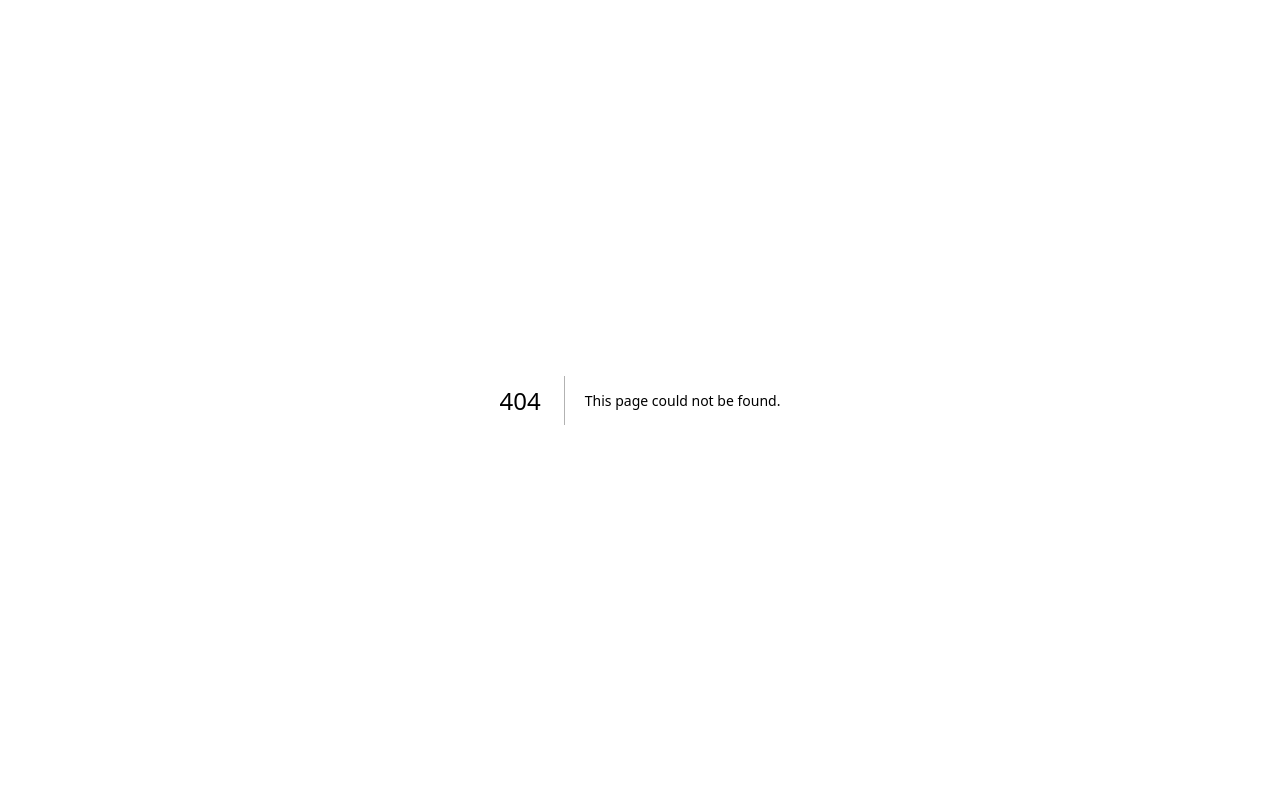
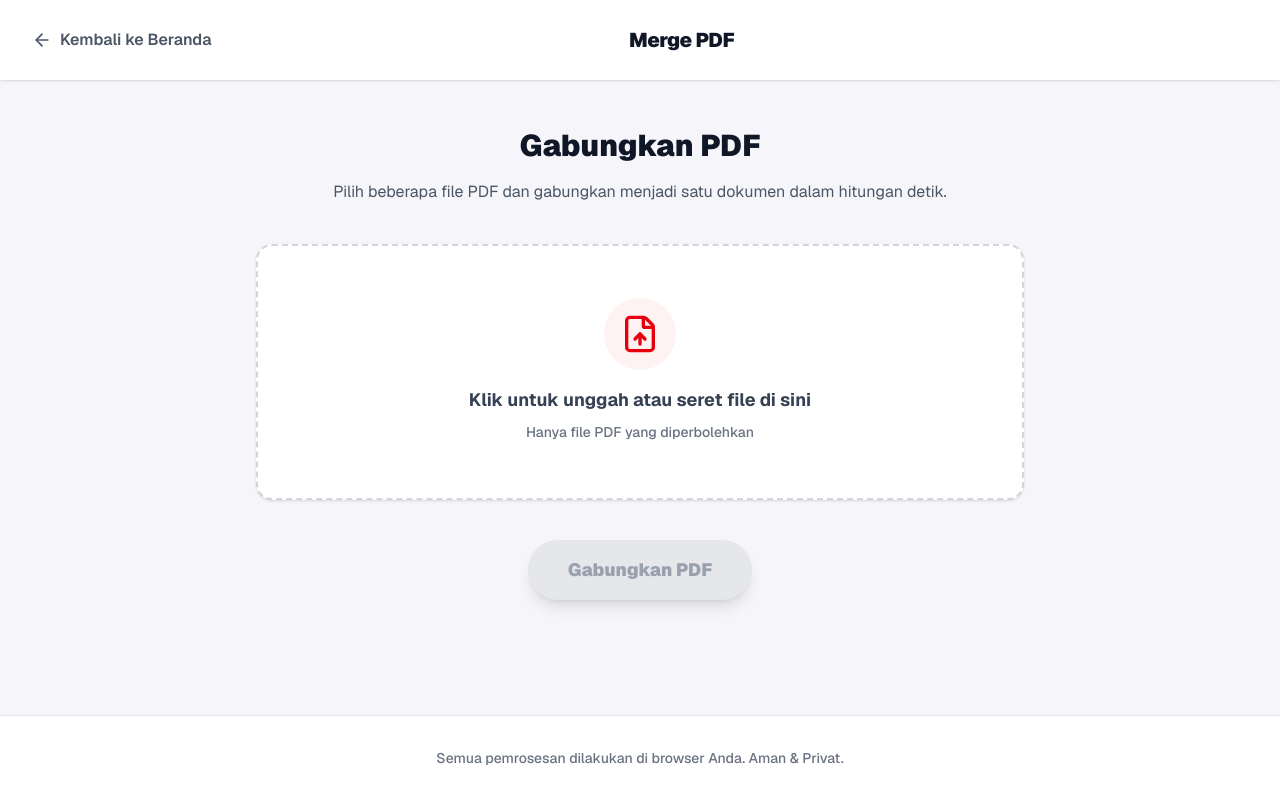
Before and after one commit to Ramelio-bot/global-pdf, a Next.js app: page /merge in a window 1280 px wide. Before the commit this address had no page. Built offline with nearby package versions, Linux system fonts and the light colour scheme.

Commit message:
feat: add working client-side PDF merger

```diff
--- a/package.json
+++ b/package.json
@@ -11,6 +11,7 @@
   "dependencies": {
     "lucide-react": "^1.11.0",
     "next": "16.2.4",
+    "pdf-lib": "^1.17.1",
     "react": "19.2.4",
     "react-dom": "19.2.4"
   },
--- /dev/null
+++ b/src/app/merge/page.tsx
@@ -0,0 +1,158 @@
+"use client";
+
+import { useState } from "react";
+import { PDFDocument } from "pdf-lib";
+import { FileUp, ArrowLeft, X, FileText, Loader2 } from "lucide-react";
+import Link from "next/link";
+
+export default function MergePage() {
+  const [files, setFiles] = useState<File[]>([]);
+  const [isMerging, setIsMerging] = useState(false);
+
+  const handleFileChange = (e: React.ChangeEvent<HTMLInputElement>) => {
+    if (e.target.files) {
+      const newFiles = Array.from(e.target.files);
+      setFiles((prev) => [...prev, ...newFiles]);
+    }
+  };
+
+  const removeFile = (index: number) => {
+    setFiles((prev) => prev.filter((_, i) => i !== index));
+  };
+
+  const mergePDFs = async () => {
+    if (files.length < 2) return;
+    setIsMerging(true);
+
+    try {
+      const mergedPdf = await PDFDocument.create();
+
+      for (const file of files) {
+        const arrayBuffer = await file.arrayBuffer();
+        const pdf = await PDFDocument.load(arrayBuffer);
+        const copiedPages = await mergedPdf.copyPages(pdf, pdf.getPageIndices());
+        copiedPages.forEach((page) => mergedPdf.addPage(page));
+      }
+
+      const pdfBytes = await mergedPdf.save();
+      const blob = new Blob([pdfBytes.buffer as BlobPart], { type: "application/pdf" });
+      const url = URL.createObjectURL(blob);
+
+      const link = document.createElement("a");
+      link.href = url;
+      link.download = "merged_result.pdf";
+      document.body.appendChild(link);
+      link.click();
+      document.body.removeChild(link);
+      URL.revokeObjectURL(url);
+    } catch (error) {
+      console.error("Error merging PDFs:", error);
+      alert("Terjadi kesalahan saat menggabungkan PDF.");
+    } finally {
+      setIsMerging(false);
+    }
+  };
+
+  return (
+    <div className="min-h-screen bg-[#F5F5FA] flex flex-col font-sans text-gray-800">
+      <header className="w-full bg-white shadow-sm sticky top-0 z-50">
+        <div className="max-w-7xl mx-auto px-4 sm:px-6 lg:px-8 h-20 flex items-center justify-between">
+          <Link href="/" className="flex items-center gap-2 text-gray-600 hover:text-red-600 transition-colors">
+            <ArrowLeft className="w-5 h-5" />
+            <span className="font-semibold">Kembali ke Beranda</span>
+          </Link>
+          <div className="font-black text-xl tracking-tight text-gray-900">
+            Merge PDF
+          </div>
+          <div className="w-24"></div> {/* Spacer */}
+        </div>
+      </header>
+
+      <main className="flex-grow flex flex-col items-center py-12 px-4 sm:px-6 lg:px-8">
+        <div className="max-w-3xl w-full">
+          <div className="text-center mb-10">
+            <h1 className="text-3xl font-black text-gray-900 mb-4">Gabungkan PDF</h1>
+            <p className="text-gray-600">Pilih beberapa file PDF dan gabungkan menjadi satu dokumen dalam hitungan detik.</p>
+          </div>
+
+          {/* Upload Box */}
+          <div className="relative group">
+            <label className="flex flex-col items-center justify-center w-full h-64 border-2 border-dashed border-gray-300 rounded-2xl bg-white hover:bg-gray-50 hover:border-red-400 transition-all cursor-pointer shadow-sm group-hover:shadow-md">
+              <div className="flex flex-col items-center justify-center pt-5 pb-6">
+                <div className="bg-red-50 p-4 rounded-full mb-4 group-hover:scale-110 transition-transform">
+                  <FileUp className="w-10 h-10 text-red-600" />
+                </div>
+                <p className="mb-2 text-lg font-bold text-gray-700">Klik untuk unggah atau seret file di sini</p>
+                <p className="text-sm text-gray-500 font-medium">Hanya file PDF yang diperbolehkan</p>
+              </div>
+              <input
+                type="file"
+                className="hidden"
+                multiple
+                accept=".pdf"
+                onChange={handleFileChange}
+              />
+            </label>
+          </div>
+
+          {/* File List */}
+          {files.length > 0 && (
+            <div className="mt-8 space-y-3">
+              <h2 className="text-lg font-bold text-gray-900 mb-4">File yang dipilih ({files.length})</h2>
+              {files.map((file, index) => (
+                <div key={index} className="flex items-center justify-between bg-white p-4 rounded-xl shadow-sm border border-gray-100 group">
+                  <div className="flex items-center gap-3 overflow-hidden">
+                    <FileText className="w-6 h-6 text-red-500 flex-shrink-0" />
+                    <span className="text-sm font-semibold text-gray-700 truncate">{file.name}</span>
+                    <span className="text-xs text-gray-400">({(file.size / 1024 / 1024).toFixed(2)} MB)</span>
+                  </div>
+                  <button
+                    onClick={() => removeFile(index)}
+                    className="p-1 hover:bg-red-50 rounded-full text-gray-400 hover:text-red-500 transition-colors"
+                  >
+                    <X className="w-5 h-5" />
+                  </button>
+                </div>
+              ))}
+            </div>
+          )}
+
+          {/* Action Button */}
+          <div className="mt-10 flex justify-center">
+            <button
+              onClick={mergePDFs}
+              disabled={files.length < 2 || isMerging}
+              className={`
+                px-10 py-4 rounded-full font-black text-lg shadow-lg transition-all flex items-center gap-3
+                ${files.length >= 2 && !isMerging
+                  ? "bg-red-600 text-white hover:bg-red-700 hover:scale-105 active:scale-95 shadow-red-200"
+                  : "bg-gray-200 text-gray-400 cursor-not-allowed"}
+              `}
+            >
+              {isMerging ? (
+                <>
+                  <Loader2 className="w-6 h-6 animate-spin" />
+                  Memproses...
+                </>
+              ) : (
+                "Gabungkan PDF"
+              )}
+            </button>
+          </div>
+
+          {files.length === 1 && (
+            <p className="text-center mt-4 text-sm font-medium text-amber-600">
+              Pilih setidaknya satu file lagi untuk menggabungkan.
+            </p>
+          )}
+        </div>
+      </main>
+
+      <footer className="w-full bg-white border-t border-gray-200 py-8 mt-auto">
+        <div className="max-w-7xl mx-auto px-4 text-center text-sm font-medium text-gray-500">
+          Semua pemrosesan dilakukan di browser Anda. Aman & Privat.
+        </div>
+      </footer>
+    </div>
+  );
+}
--- a/src/app/page.tsx
+++ b/src/app/page.tsx
@@ -7,7 +7,7 @@ export default function Home() {
       title: "Merge PDF",
       description: "Combine multiple PDFs and images into a single PDF document effortlessly.",
       icon: <FileUp className="w-12 h-12 text-red-500 mb-5 group-hover:scale-110 transition-transform duration-300" />,
-      href: "#",
+      href: "/merge",
     },
     {
       title: "Split PDF",
@@ -49,7 +49,7 @@ export default function Home() {
             </span>
           </Link>
           <nav className="hidden md:flex items-center gap-8">
-            <Link href="#" className="text-sm font-semibold text-gray-700 hover:text-red-600 transition-colors">MERGE PDF</Link>
+            <Link href="/merge" className="text-sm font-semibold text-gray-700 hover:text-red-600 transition-colors">MERGE PDF</Link>
             <Link href="#" className="text-sm font-semibold text-gray-700 hover:text-red-600 transition-colors">SPLIT PDF</Link>
             <Link href="#" className="text-sm font-semibold text-gray-700 hover:text-red-600 transition-colors">COMPRESS PDF</Link>
             <Link href="#" className="text-sm font-semibold text-gray-700 hover:text-red-600 transition-colors">ALL PDF TOOLS</Link>
```
Also changed, not shown: 1 other file (tests, documents, lock files or other folders).
